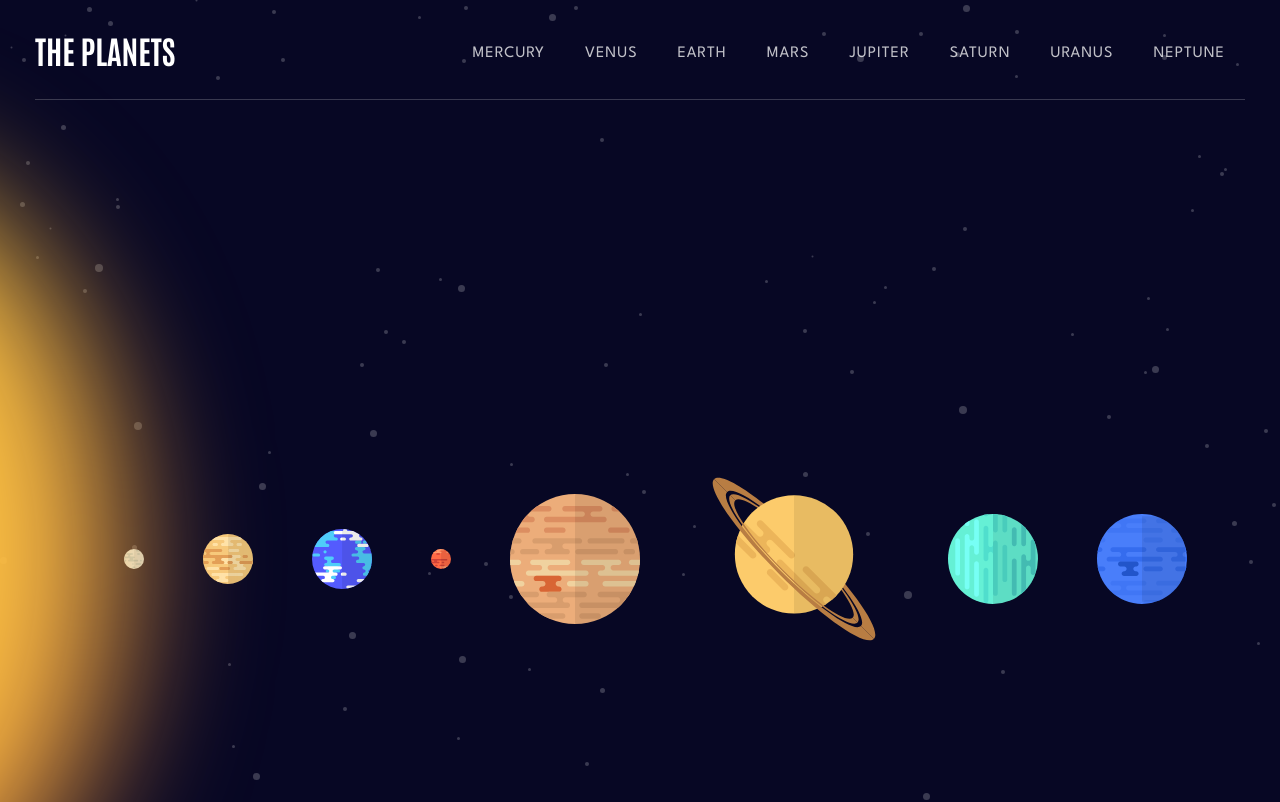
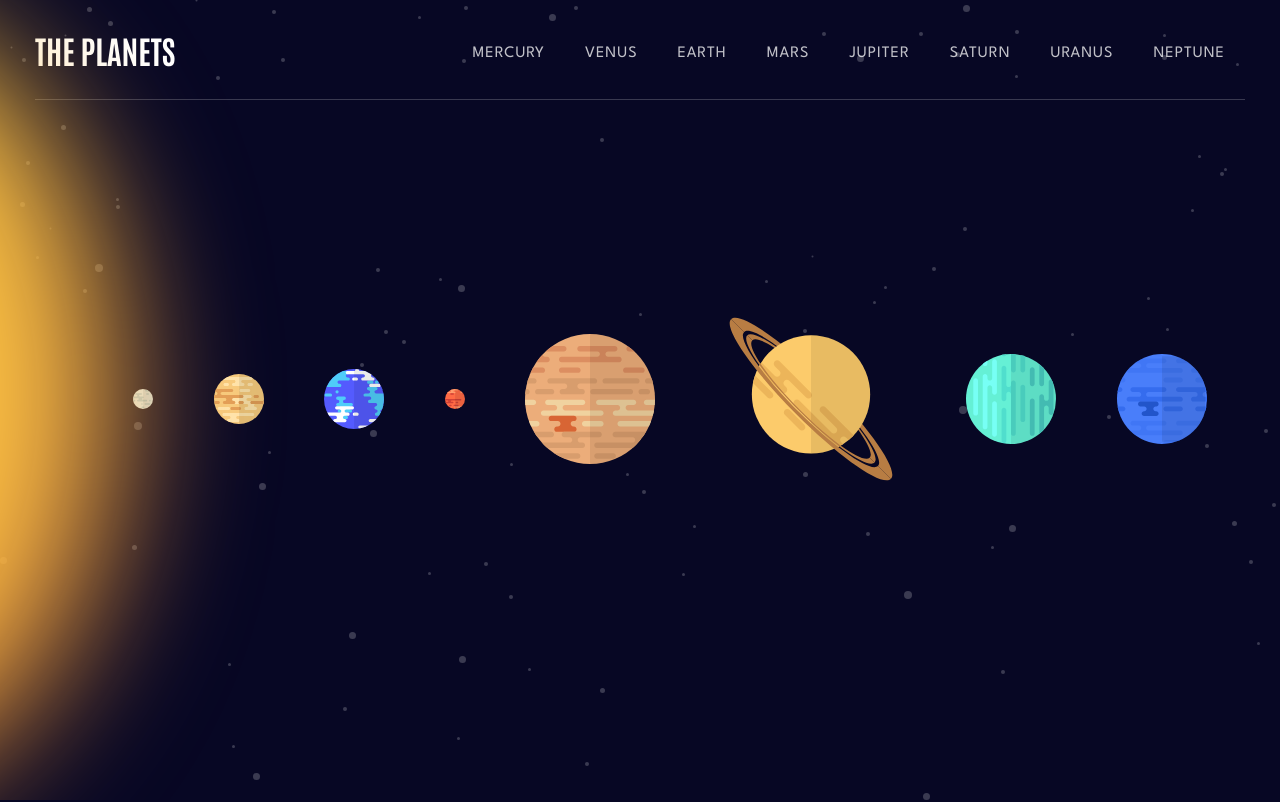
Before and after one commit to kalamarcin/planets-fact, a React (Create React App) app: page / in a window 1280 px wide. Shown: the top 802 px of the page. Built offline with nearby package versions, Linux system fonts and the light colour scheme.

Commit message:
responsive desktop

```diff
--- a/src/Pages/Home/Home.js
+++ b/src/Pages/Home/Home.js
@@ -31,25 +31,46 @@ const Home = () => {
       <div>
         <div className="wrapper">
           <div className="button-box">
+              <img src={rocket} alt="" className="animateRocket" />
             <Link to={'/mercury'}>
-              <img src={rocket} alt="" className="animateRocket" />
               <h1>LET'S START!</h1>
-
             </Link>
           </div>
         </div>
       </div>
       <div className="solar">
+        <img className="sun" src={sun} alt="" />
+        <Link to="/mercury">
 
-      <img className='sun' src={sun} alt="" />
-       <Link to='/mercury'> <img className='mercury-img' src={mercury} alt="" /></Link>
-       <Link to='/venus'> <img className='venus-img' src={venus} alt="" /></Link>
-       <Link to='/earth'> <img className='earth-img' src={earth} alt="" /></Link>
-       <Link to='/mars'> <img className='mars-img' src={mars} alt="" /></Link>
-       <Link to='/jupiter'> <img className='jupiter-img' src={jupiter} alt="" /></Link>
-       <Link to='/saturn'> <img className='saturn-img' src={saturn} alt="" /></Link>
-       <Link to='/uranus'> <img className='uranus-img' src={uranus} alt="" /></Link>
-       <Link to='/neptune'><img className='neptune-img' src={neptune} alt="" /></Link>
+          <img className="mercury-img" src={mercury} alt="" />
+        </Link>
+        <Link to="/venus">
+
+          <img className="venus-img" src={venus} alt="" />
+        </Link>
+        <Link to="/earth">
+
+          <img className="earth-img" src={earth} alt="" />
+        </Link>
+        <Link to="/mars">
+
+          <img className="mars-img" src={mars} alt="" />
+        </Link>
+        <Link to="/jupiter">
+          {' '}
+          <img className="jupiter-img" src={jupiter} alt="" />
+        </Link>
+        <Link to="/saturn">
+          {' '}
+          <img className="saturn-img" src={saturn} alt="" />
+        </Link>
+        <Link to="/uranus">
+          {' '}
+          <img className="uranus-img" src={uranus} alt="" />
+        </Link>
+        <Link to="/neptune">
+          <img className="neptune-img" src={neptune} alt="" />
+        </Link>
       </div>
     </motion.div>
   )
--- a/src/Pages/Home/Home.scss
+++ b/src/Pages/Home/Home.scss
@@ -1,6 +1,5 @@
 .wrapper {
   height: 70vh;
-
   flex-direction: column;
   display: flex;
   align-items: center;
@@ -10,37 +9,35 @@
     display: flex;
     align-items: center;
     justify-content: center;
+    flex-direction: column;
+    gap: 60px;
     a {
-
-      text-decoration: none;
       gap: 60px;
       display: flex;
       align-items: center;
       justify-content: center;
       flex-direction: column;
       background: none;
-      border: none;
+      text-decoration: none;
+
+
+      h1 {
         font-weight: 700;
         letter-spacing: 2px;
-      padding: 20px 30px;
         font-family: var(--font-spartan);
-      font-size: 22px;
-
-      h1 {
-
-
         font-size: 22px;
         padding: 40px 50px;
         margin-top: 40px;
-        border: 2px solid white;
+        border: 1px solid white;
         border-radius: 20px;
         transition: 0.4s;
         &:active {
           background-color: #6d2ed5;
         }
+
       }
-      .rocket {
-        width: 50px;
+
+
     }
     .animateRocket {
       width: 50px;
@@ -67,7 +64,6 @@
     }
   }
 }
-}
 .solar {
   display: none;
 }
@@ -85,7 +81,6 @@
 @media (min-width: 1025px) {
   .wrapper {
     display: none;
-    height: 1000px;
     .button-box {
       button {
         cursor: pointer;
@@ -97,24 +92,20 @@
   }
   .solar {
 
-    margin-top: 80px;
+    height: calc(100vh - 200px) ;
+    display: flex;
+    width: 100%;
+    align-items: center;
+    justify-content: center;
+    gap: 5%;
     margin-left: 30px;
     .sun {
-      position:absolute;
+      position: absolute;
       left: -480px;
-      height: 800px;
+      height: 100%;
       width: 600px;
       filter: blur(70px);
     }
-    margin-top: 60px;
-    border-radius: -50px;
-    align-items: center;
-    justify-content: center;
-    display: flex;
-    border-left: 6px  yellow;
-
-    height: 50rem;
-    gap: 5%;
 
 
     a {
@@ -144,16 +135,12 @@
       }
 
       img {
-
         cursor: pointer;
         transition: scale 1s;
         &:hover {
           scale: 1.6;
         }
       }
-
     }
-
   }
-
 }
```
Lines whose indentation alone changed are shown as unchanged.
